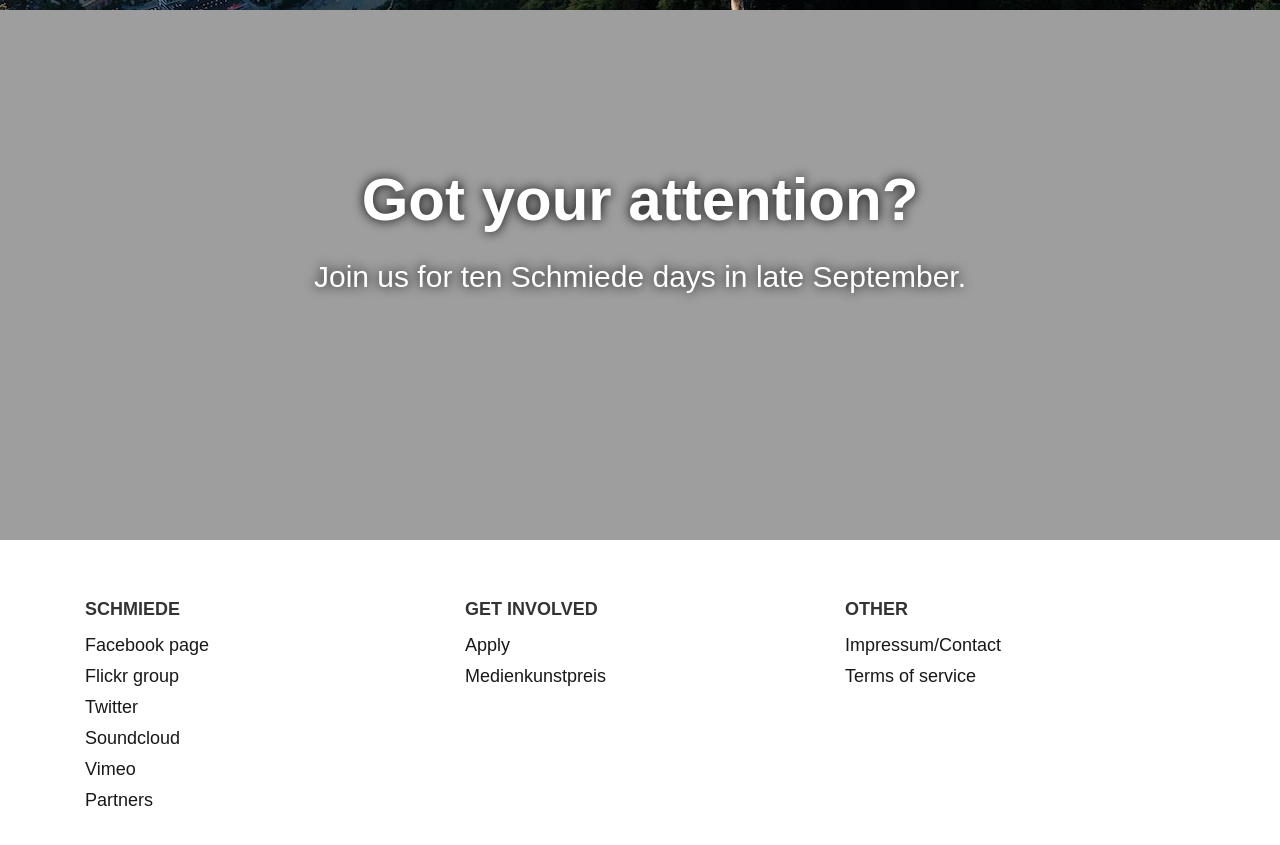
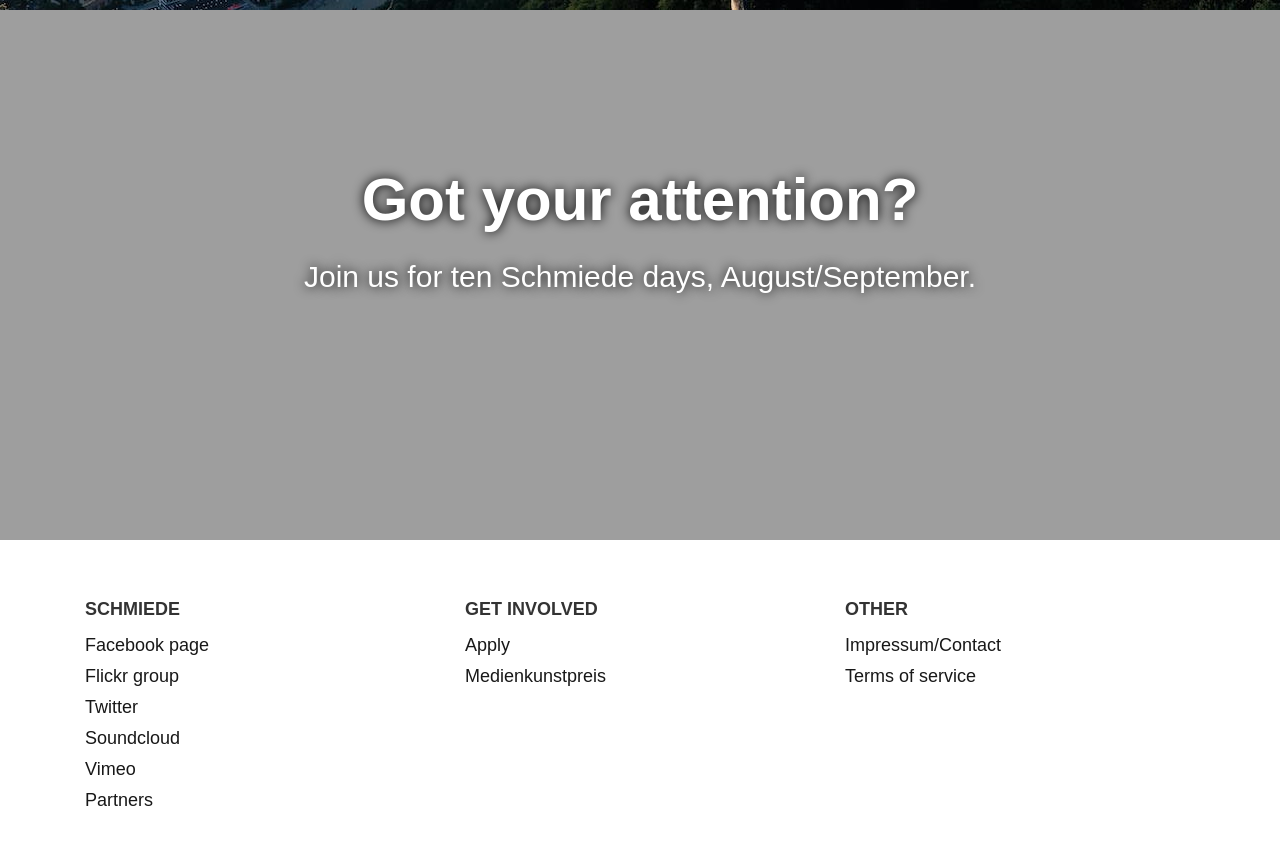
Before and after one commit to philippWassibauer/schmiede_web, a Jekyll site: the page built from index.html, in a window 1280 px wide and 900 px high, scrolled down 3336 px. Shown: the top 845 px of the window. Built offline with Jekyll 4.4.1, drawn with Linux system fonts in a browser that asks for light colours.

Commit message:
Update index.html

```diff
--- a/index.html
+++ b/index.html
@@ -97,7 +97,7 @@ title: Schmiede - Playground of Ideas
     Got your attention?
   </h2>
  <p>
-    Join us for ten Schmiede days in late September.
+    Join us for ten Schmiede days, August/September.
     <br /><br />
    <!-- <a href="/apply/" class="btn btn-primary btn-lg yellow">APPLICATION</a> -->
   </p>
```
